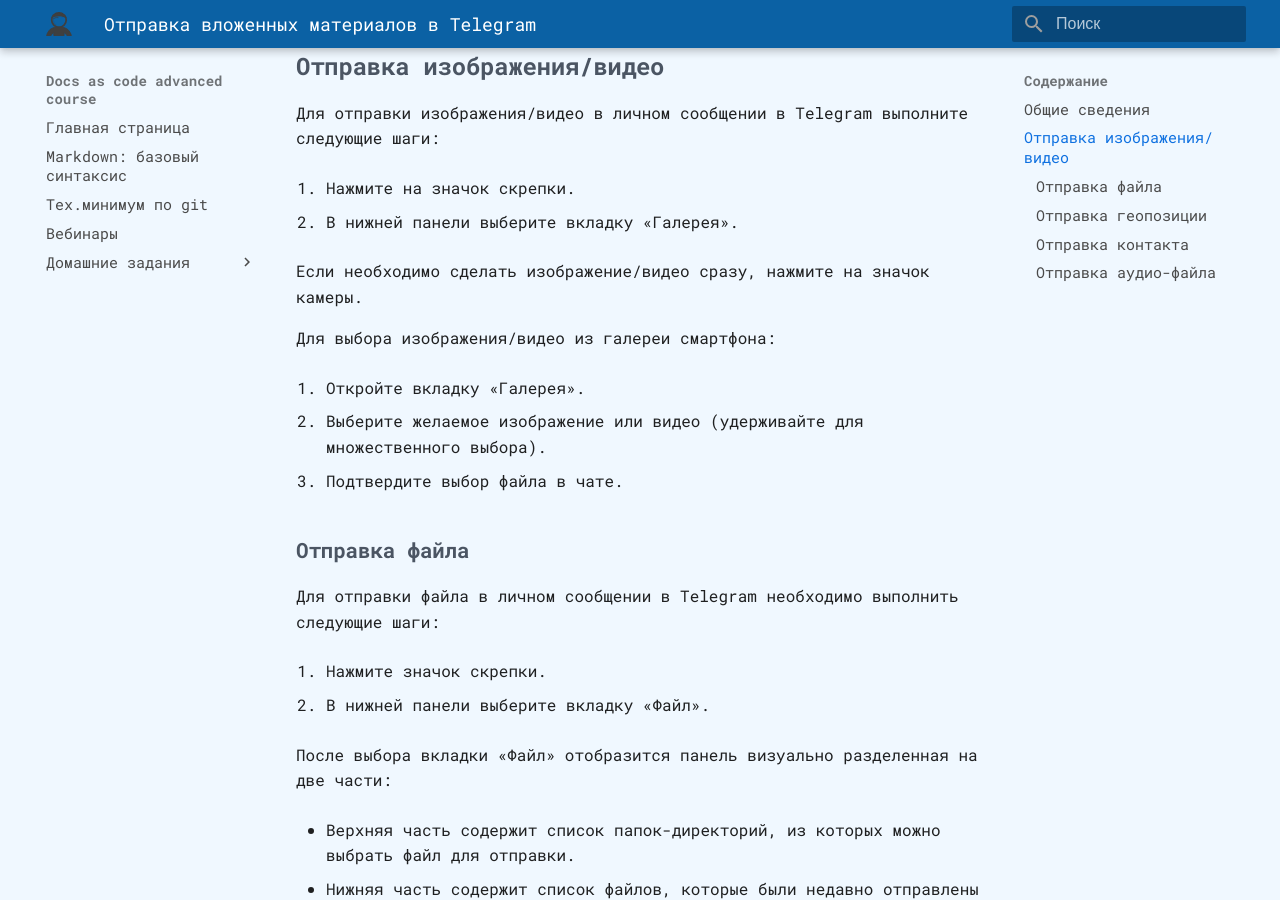
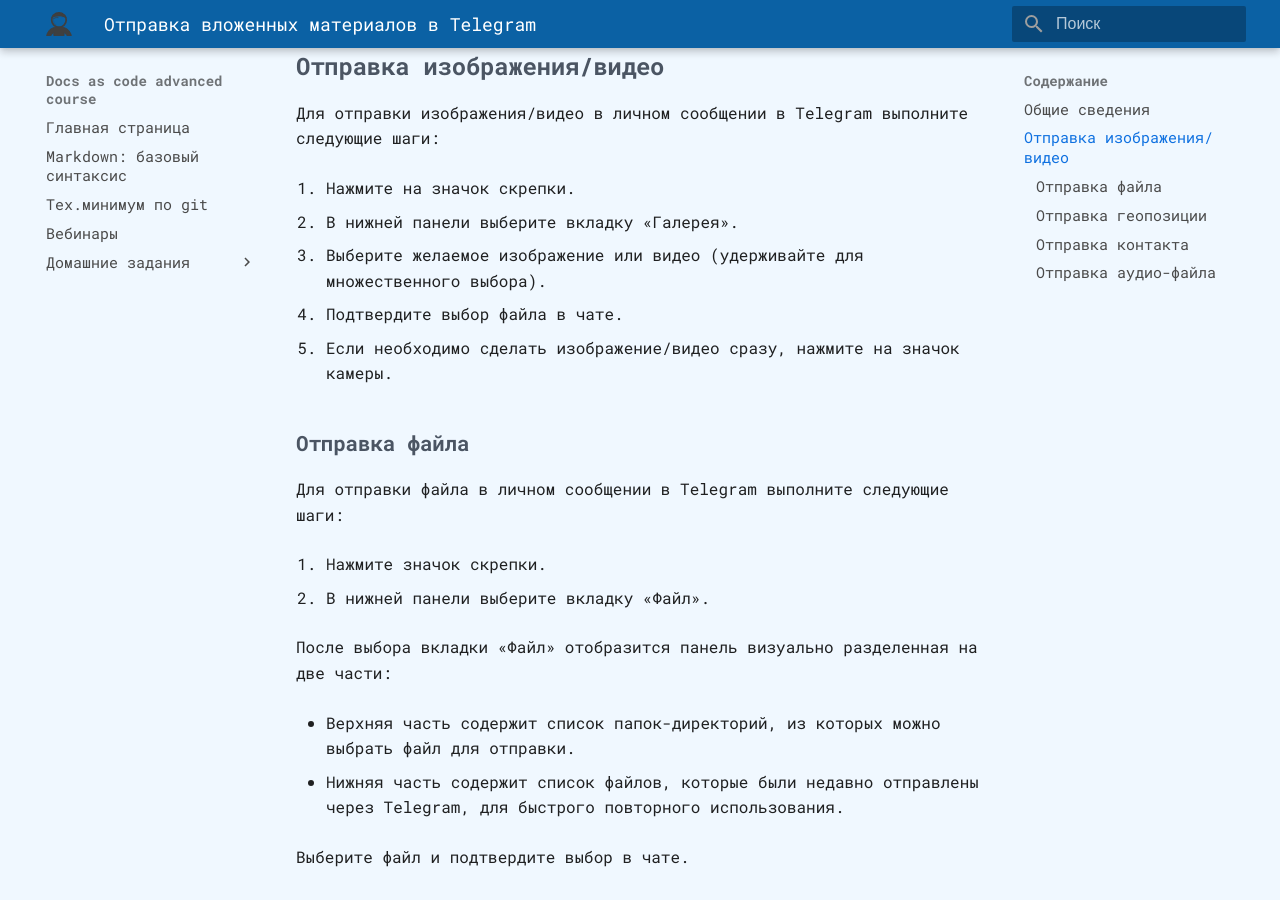
Before and after one commit to novillero/dac-advanced, an MkDocs documentation site: the page built from docs/instructions/your-github-login-instruction.md, in a window 1280 px wide and 900 px high, scrolled down 529 px. Built offline with MkDocs 1.6.1 and Material for MkDocs 9.7.7, drawn with Linux system fonts in a browser that asks for light colours; some web fonts are replaced; some of the changed text lies outside the part shown.

```diff
--- a/docs/instructions/your-github-login-instruction.md
+++ b/docs/instructions/your-github-login-instruction.md
@@ -24,19 +24,15 @@
 
 2. В нижней панели выберите вкладку «Галерея».
 
-Если необходимо сделать изображение/видео сразу, нажмите на значок камеры.
+3. Выберите желаемое изображение или видео (удерживайте для множественного выбора).
 
-Для выбора изображения/видео из галереи смартфона:
+4. Подтвердите выбор файла в чате.
 
-1. Откройте вкладку «Галерея».
-
-2. Выберите желаемое изображение или видео (удерживайте для множественного выбора).
-
-3. Подтвердите выбор файла в чате.
+5. Если необходимо сделать изображение/видео сразу, нажмите на значок камеры.
 
 ### Отправка файла
 
-Для отправки файла в личном сообщении в Telegram необходимо выполнить следующие шаги:
+Для отправки файла в личном сообщении в Telegram выполните следующие шаги:
 
 1. Нажмите значок скрепки.
 
--- a/mkdocs.yml
+++ b/mkdocs.yml
@@ -99,4 +99,4 @@ markdown_extensions: # Расширения markdown
       clickable_checkbox: true
 
 copyright: |
-  &copy; 2026 Novillero
+  &copy; 2026 MarinaSlukina
```
